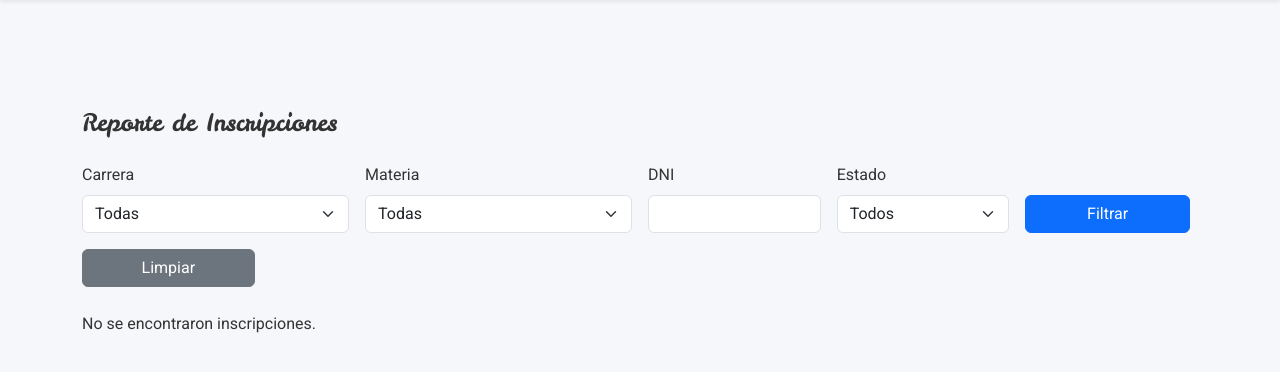
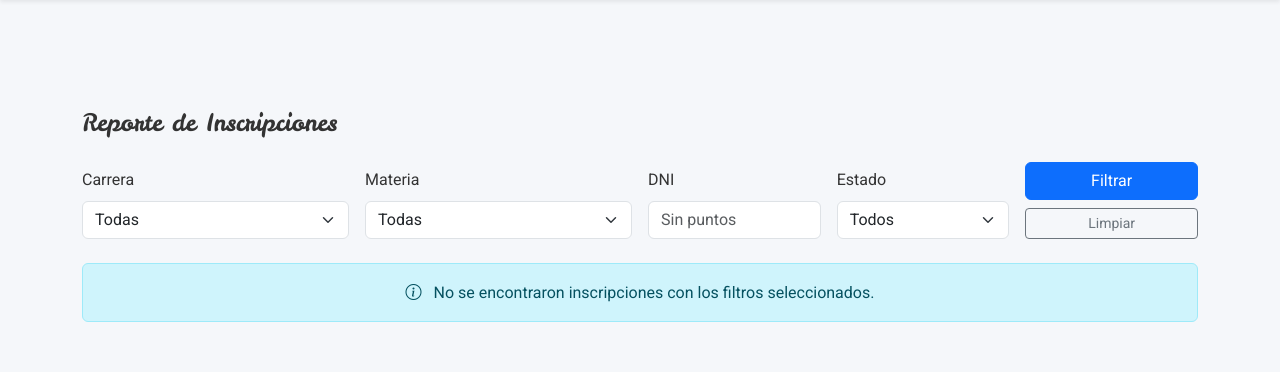
Before and after one commit to jazzzz0/sistema-gestion-academica, a Django app: page /enrollments/admin-list/ in a window 1280 px wide. Shown: the part 67-439 px from the top of the page. Run offline with Django 5.2, Linux system fonts and the light colour scheme; the visitor is signed in with stand-in values (Sample User, id 1); data that the repository does not hold is empty.

Commit message:
feat(enrollment): enhance admin enrollment list with improved filtering and status display

```diff
--- a/enrollments/templates/enrollments/enrollment_admin_list.html
+++ b/enrollments/templates/enrollments/enrollment_admin_list.html
@@ -5,10 +5,11 @@
 {% block content %}
 <h1 class="h4 mb-4">Reporte de Inscripciones</h1>
 
-<form method="get" class="row g-3 mb-4">
+<form method="get" class="row g-3 mb-4 align-items-end">
+
     <div class="col-md-3">
-        <label class="form-label">Carrera</label>
-        <select name="career_id" class="form-select">
+        <label class="form-label" for="select_career">Carrera</label>
+        <select name="career_id" id="select_career" class="form-select">
             <option value="">Todas</option>
             {% for c in careers %}
                 <option value="{{ c.id }}" {% if filters.career_id == c.id|stringformat:"s" %}selected{% endif %}>
@@ -19,8 +20,8 @@
     </div>
 
     <div class="col-md-3">
-        <label class="form-label">Materia</label>
-        <select name="subject_id" class="form-select">
+        <label class="form-label" for="select_subject">Materia</label>
+        <select name="subject_id" id="select_subject" class="form-select">
             <option value="">Todas</option>
             {% for s in subjects %}
                 <option value="{{ s.id }}" {% if filters.subject_id == s.id|stringformat:"s" %}selected{% endif %}>
@@ -31,33 +32,35 @@
     </div>
 
     <div class="col-md-2">
-        <label class="form-label">DNI</label>
-        <input type="text" name="student_dni" class="form-control"
-               value="{{ filters.student_dni }}">
+        <label class="form-label" for="input_dni">DNI</label>
+        <input type="text" name="student_dni" id="input_dni" class="form-control"
+               value="{{ filters.student_dni }}" placeholder="Sin puntos">
     </div>
 
     <div class="col-md-2">
-        <label class="form-label">Estado</label>
-        <select name="status" class="form-select">
+        <label class="form-label" for="select_status">Estado</label>
+        <select name="status" id="select_status" class="form-select">
             <option value="">Todos</option>
-            {% for key, label in enrollments.model.STATUS_CHOICES %}
+            {# Iteramos sobre status_choices enviado desde la vista para mayor seguridad #}
+            {% for key, label in status_choices %}
                 <option value="{{ key }}" {% if filters.status == key %}selected{% endif %}>{{ label }}</option>
             {% endfor %}
         </select>
     </div>
 
-    <div class="col-md-2 d-flex align-items-end">
-        <button class="btn btn-primary w-100 me-2">Filtrar</button>
+    <div class="col-md-2">
+        <div class="d-grid gap-2">
+            <button class="btn btn-primary">Filtrar</button>
+            <a href="{% url 'enrollments:enrollment_admin_list' %}" class="btn btn-outline-secondary btn-sm">
+                Limpiar
+            </a>
         </div>
-
-    <div class="col-md-2 d-flex align-items-end">
-        <a href="{% url 'enrollment_admin_list' %}" class="btn btn-secondary w-100">Limpiar</a>
     </div>
 </form>
 
 {% if enrollments %}
     <div class="table-responsive">
-<table class="table table-striped">
+        <table class="table table-striped align-middle">
             <thead>
                 <tr>
                     <th>Fecha</th>
@@ -65,7 +68,7 @@
                     <th>DNI</th>
                     <th>Materia</th>
                     <th>Estado</th>
-            <th>Calificación</th>
+                    <th class="text-center">Nota</th>
                 </tr>
             </thead>
             <tbody>
@@ -74,7 +77,8 @@
                     <td>{{ e.enrolled_at|date:"d/m/Y" }}</td>
 
                     <td>
-                <a href="{% url 'student_detail' e.student.pk %}">
+                        {# Asumiendo que student_detail es global o de otra app, si falla agregar namespace #}
+                        <a href="{% url 'student_detail' e.student.pk %}" class="text-decoration-none fw-bold">
                             {{ e.student.surname }}, {{ e.student.name }}
                         </a>
                     </td>
@@ -82,7 +86,7 @@
                     <td>{{ e.student.dni }}</td>
 
                     <td>
-                <a href="{% url 'subject_detail' e.subject.pk %}">
+                        <a href="{% url 'subject_detail' e.subject.pk %}" class="text-decoration-none">
                             {{ e.subject.name }}
                         </a>
                     </td>
@@ -103,7 +107,7 @@
                         {% endif %}
                     </td>
 
-            <td>{{ e.grade|default:"-" }}</td>
+                    <td class="text-center">{{ e.grade|default:"-" }}</td>
                 </tr>
                 {% endfor %}
             </tbody>
@@ -111,8 +115,11 @@
     </div>
 
     {% include "pagination.html" with page_obj=enrollments %}
+
 {% else %}
-<p>No se encontraron inscripciones.</p>
+    <div class="alert alert-info mt-4 text-center">
+        <i class="bi bi-info-circle me-2"></i> No se encontraron inscripciones con los filtros seleccionados.
+    </div>
 {% endif %}
 
 {% endblock %}
--- a/enrollments/views.py
+++ b/enrollments/views.py
@@ -163,6 +163,9 @@ class EnrollmentAdminListView(LoginRequiredMixin, ListView):
         context["careers"] = Career.objects.all().order_by("name")
         context["subjects"] = Subject.objects.all().order_by("name")
 
+        # Para llenar el <select> de status
+        context["status_choices"] = Enrollment.STATUS_CHOICES
+
         # Para mantener los filtros en el formulario
         context["filters"] = {
             "career_id": self.request.GET.get("career_id", ""),
```
Lines whose indentation alone changed are shown as unchanged.
